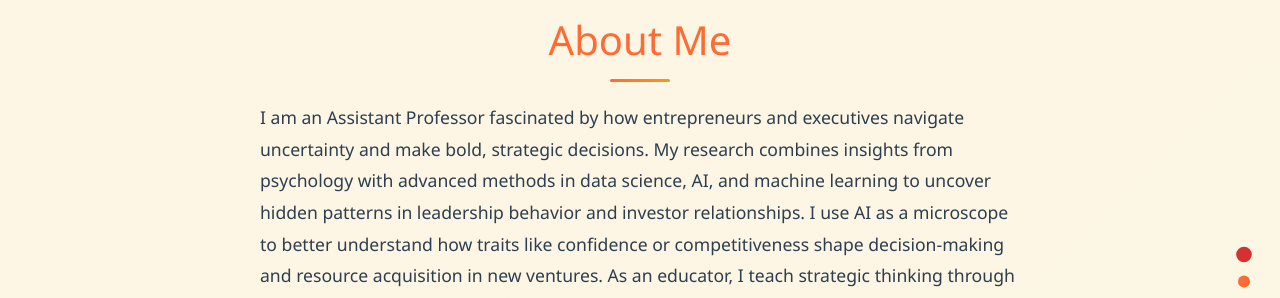
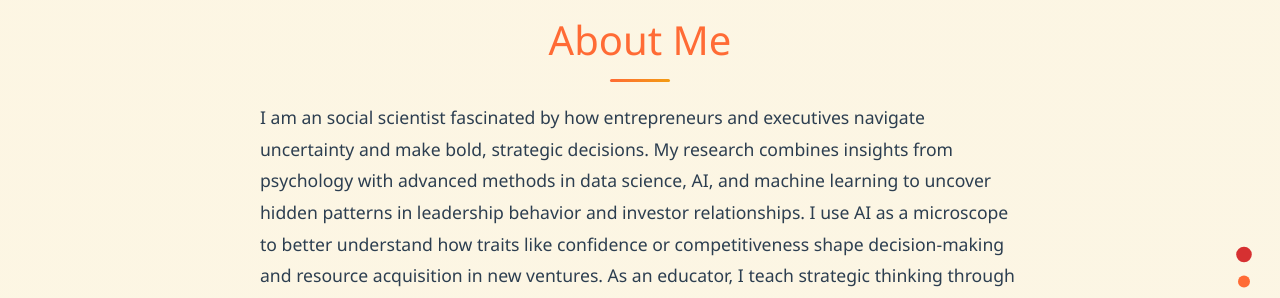
Before and after one commit to abblake/abblake.github.io, a Jekyll site: the page built from index.md, in a window 1280 px wide and 900 px high, scrolled down 817 px. Shown: the part 155-453 px from the top of the window. Built offline with Jekyll 4.4.1, drawn with Linux system fonts in a browser that asks for light colours; some of the changed text lies outside the part shown.

Commit message:
Update index.md
minor update in about me.

```diff
--- a/index.md
+++ b/index.md
@@ -47,7 +47,7 @@
 <div class="main-content">
     <section id="about" class="section">
         <h2>About Me</h2>
-        <p>I am an Assistant Professor fascinated by how entrepreneurs and executives navigate uncertainty and make bold, strategic decisions. My research combines insights from psychology with advanced methods in data science, AI, and machine learning to uncover hidden patterns in leadership behavior and investor relationships. I use AI as a microscope to better understand how traits like confidence or competitiveness shape decision-making and resource acquisition in new ventures. As an educator, I teach strategic thinking through interactive workshops, equipping students with practical skills and analytical tools they need to thrive in today's rapidly changing business world. Beyond academia, I collaborate actively with industry to translate research insights into real-world strategies that empower leaders to innovate and succeed.</p>
+        <p>I am an social scientist fascinated by how entrepreneurs and executives navigate uncertainty and make bold, strategic decisions. My research combines insights from psychology with advanced methods in data science, AI, and machine learning to uncover hidden patterns in leadership behavior and investor relationships. I use AI as a microscope to better understand how traits like confidence or competitiveness shape decision-making and resource acquisition in new ventures. As an educator, I teach strategic thinking through interactive workshops, equipping students with practical skills and analytical tools they need to thrive in today's rapidly changing business world. Beyond academia, I collaborate actively with industry to translate research insights into real-world strategies that empower leaders to innovate and succeed.</p>
             </section>
 
     <section id="research" class="section">
```
